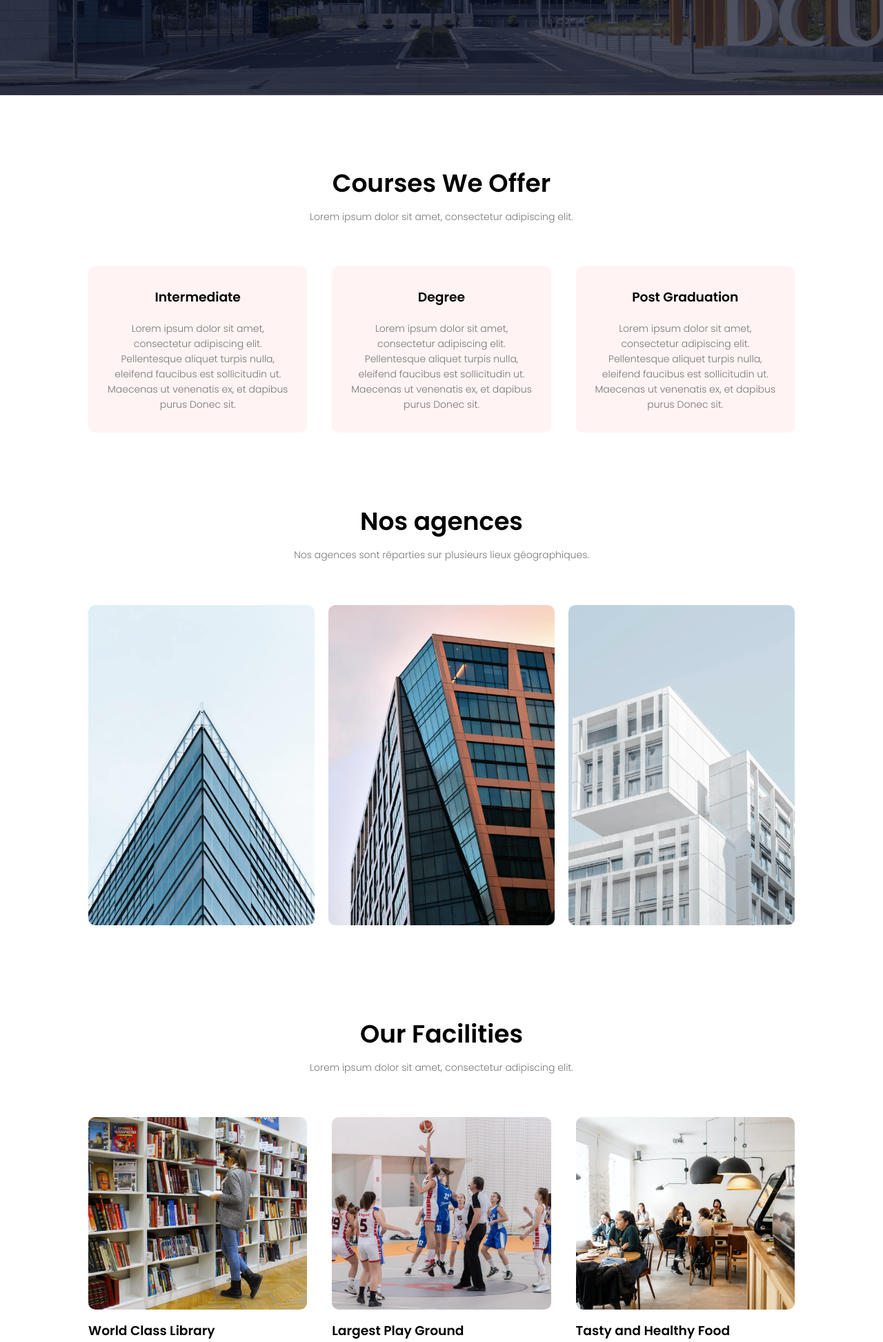
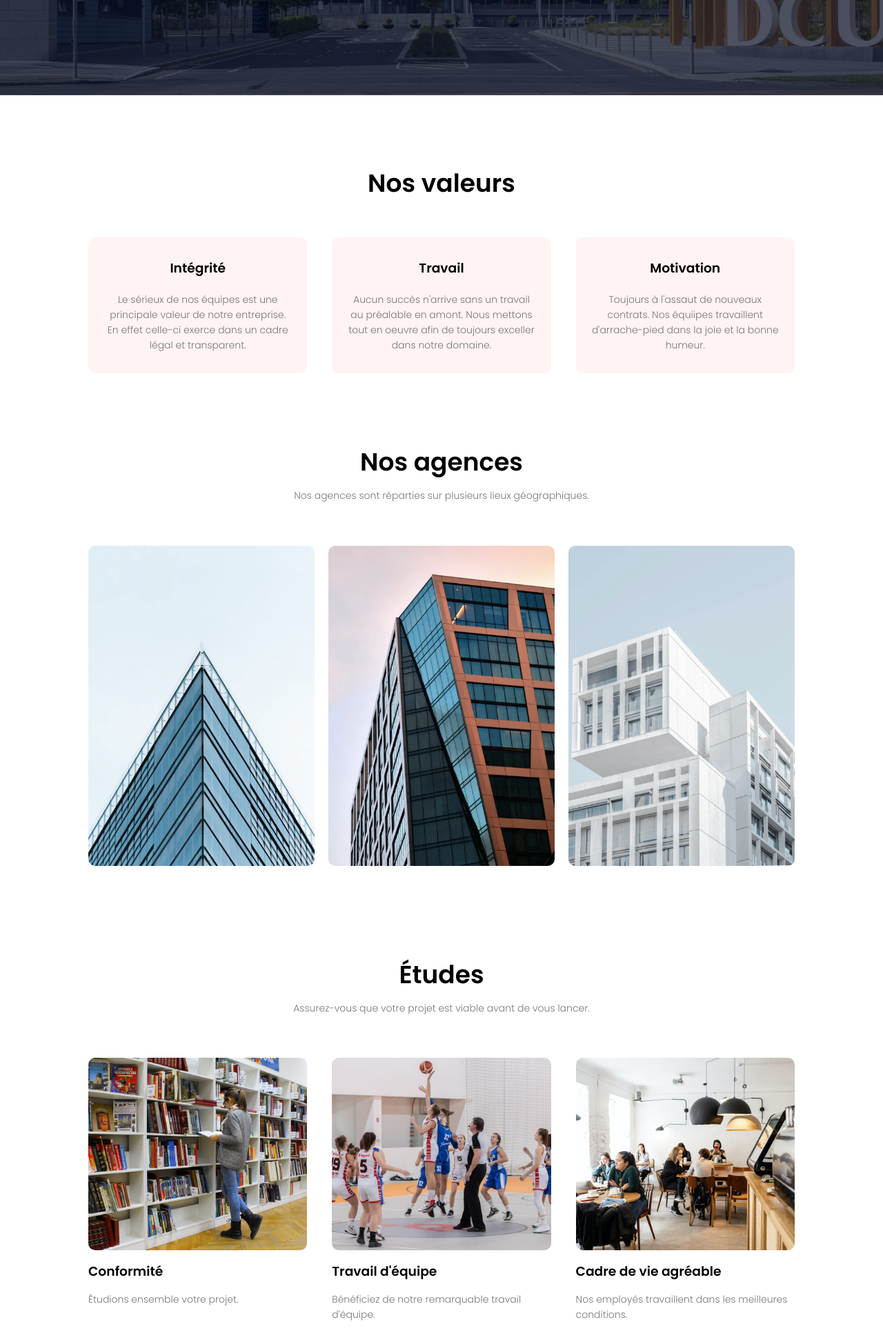
Before and after one commit to hs75012/site-de-maintenance, a PHP site: page /index.html in a window 1280 px wide. Shown: the part 662-2607 px from the top of the page at 69% size. Run offline with PHP 8.4, Linux system fonts and the light colour scheme.

Commit message:
dynamique

```diff
--- a/about.php
+++ b/about.php
@@ -11,6 +11,10 @@
 <body>
 
 <?php include 'includes/header.php'; ?>
+<?php include 'includes/data.php'; ?>
+<?php
+$title = $titleList[5];
+?>
 
 <section class="about-us">
     <div class="row">
--- a/contact.php
+++ b/contact.php
@@ -11,6 +11,8 @@
 <body>
 
 <?php include 'includes/header.php'; ?>
+<?php include 'includes/data.php'; ?>
+<?php $title = $titleList[2]; ?>
 
     <section class="location">
             <iframe src="https://www.google.com/maps/embed?pb=!1m14!1m12!1m3!1d2625.076630709886!2d2.3966722156401055!3d48.856749108776455!2m3!1f0!2f0!3f0!3m2!1i1024!2i768!4f13.1!5e0!3m2!1sfr!2sfr!4v1654654437066!5m2!1sfr!2sfr" width="600" height="450" style="border:0;" allowfullscreen="" loading="lazy" referrerpolicy="no-referrer-when-downgrade"></>" width="720" height="445" frameborder="0" style="border:0" allowfullscreen></iframe>
--- a/includes/header.php
+++ b/includes/header.php
@@ -6,7 +6,7 @@
              <ul>
                 <li><a href="index.html">Notre technicité</a></li>
                 <li><a href="about.php">Nos domaines</a></li>
-                <li><a href="course.php">Nos domaines</a></li>
+                <li><a href="course.php">Nos compétence</a></li>
                 <li><a href="blog.php">Notre entreprise</a></li>
                 <li><a href="contact.php">Contact</a></li>
             </ul>
--- a/index.html
+++ b/index.html
@@ -35,20 +35,19 @@
     </section>
 
     <section class="course">
-        <h1>Courses We Offer</h1>
-        <p>Lorem ipsum dolor sit amet, consectetur adipiscing elit.</p>
+        <h1>Nos valeurs</h1>
         <div class="row">
             <div class="course-col">
-                <h3>Intermediate</h3>
-                <p>Lorem ipsum dolor sit amet, consectetur adipiscing elit. Pellentesque aliquet turpis nulla, eleifend faucibus est sollicitudin ut. Maecenas ut venenatis ex, et dapibus purus Donec sit.</p>
+                <h3>Intégrité</h3>
+                <p>Le sérieux de nos équipes est une principale valeur de notre entreprise. En effet celle-ci exerce dans un cadre légal et transparent.</p>
             </div>
             <div class="course-col">
-                <h3>Degree</h3>
-                <p>Lorem ipsum dolor sit amet, consectetur adipiscing elit. Pellentesque aliquet turpis nulla, eleifend faucibus est sollicitudin ut. Maecenas ut venenatis ex, et dapibus purus Donec sit.</p>
+                <h3>Travail</h3>
+                <p>Aucun succès n'arrive sans un travail au préalable en amont. Nous mettons tout en oeuvre afin de toujours exceller dans notre domaine.</p>
             </div>
             <div class="course-col">
-                <h3>Post Graduation</h3>
-                <p>Lorem ipsum dolor sit amet, consectetur adipiscing elit. Pellentesque aliquet turpis nulla, eleifend faucibus est sollicitudin ut. Maecenas ut venenatis ex, et dapibus purus Donec sit.</p>
+                <h3>Motivation</h3>
+                <p>Toujours à l'assaut de nouveaux contrats. Nos équiipes travaillent d'arrache-pied dans la joie et la bonne humeur.</p>
             </div>
         </div>
     </section>
@@ -80,36 +79,36 @@
     </section>
 
     <section class="facility">
-        <h1>Our Facilities</h1>
-        <p>Lorem ipsum dolor sit amet, consectetur adipiscing elit.</p>
+        <h1>Études</h1>
+        <p>Assurez-vous que votre projet est viable avant de vous lancer.</p>
             <div class="row">
                 <div class="facility-col">
                     <img src="images/library.png">
-                    <h3>World Class Library</h3>
-                    <p>Lorem ipsum dolor sit amet, consectetur adipiscing elit. Pellentesque aliquet turpis nulla.</p>
+                    <h3>Conformité</h3>
+                    <p>Étudions ensemble votre projet.</p>
                 </div>
                 <div class="facility-col">
                     <img src="images/basketball.png">
-                    <h3>Largest Play Ground</h3>
-                    <p>Lorem ipsum dolor sit amet, consectetur adipiscing elit. Pellentesque aliquet turpis nulla.</p>
+                    <h3>Travail d'équipe</h3>
+                    <p>Bénéficiez de notre remarquable travail d'équipe.</p>
                 </div>
                 <div class="facility-col">
                     <img src="images/cafeteria.png">
-                    <h3>Tasty and Healthy Food</h3>
-                    <p>Lorem ipsum dolor sit amet, consectetur adipiscing elit. Pellentesque aliquet turpis nulla.</p>
+                    <h3>Cadre de vie agréable</h3>
+                    <p>Nos employés travaillent dans les meilleures conditions.</p>
                 </div>
             </div>
     </section>
 
     <section class="testimonials">
-        <h1>What Our Student Says</h1>
-        <p>Lorem ipsum dolor sit amet, consectetur adipiscing elit.</p>
+        <h1>Témoignages de nos clients</h1>
+        <p>Examinez ce que nos clients disent.</p>
             <div class="row">
                 <div class="testimonial-col">
                     <img src="images/user1.jpg">
                     <div>
-                        <p>Lorem ipsum dolor sit amet, consectetur adipiscing elit. Pellentesque aliquet turpis nulla, eleifend faucibus est sollicitudin ut. Maecenas ut venenatis ex, et dapibus purus.</p>
-                        <h3>Christine Berkley</h3>
+                        <p>Service réactif, Easy air conditionning a su traiter notre problème dans les plus brefs délais.</p>
+                        <h3>Christine Prijean Jenkins Info</h3>
                         <i class="fa fa-star"></i>
                         <i class="fa fa-star"></i>
                         <i class="fa fa-star"></i>
@@ -120,8 +119,8 @@
                 <div class="testimonial-col">
                     <img src="images/user2.jpg">
                     <div>
-                        <p>Lorem ipsum dolor sit amet, consectetur adipiscing elit. Pellentesque aliquet turpis nulla, eleifend faucibus est sollicitudin ut. Maecenas ut venenatis ex, et dapibus purus.</p>
-                        <h3>David Byer</h3>
+                        <p>Travail de qualité, les contrôles sont faits en toute transparence.</p>
+                        <h3>David Helm Econocom</h3>
                         <i class="fa fa-star"></i>
                         <i class="fa fa-star"></i>
                         <i class="fa fa-star"></i>
@@ -135,14 +134,15 @@
 
 <section class="cta">
 
-       <h1>Enroll For Our Various Online Courses<br>Anywhere From The World</h1>
-        <a href="https://www.youtube.com/c/EasyTutorialsVideo?sub_confirmation=1" class="hero-btn">CONTACT US</a>
+       <h1>N'attendez plus<br>Contactez nous au plus vite</h1>
+        <a href="contact.php" class="hero-btn">CONTACT</a>
 
 </section>
 
 <section class="footer">
-        <h4>About Us</h4>
-        <p>Lorem ipsum dolor sit amet, consectetur adipiscing elit. Pellentesque aliquet turpis nulla, eleifend faucibus est<br>sollicitudin ut. Maecenas ut venenatis ex, et dapibus purus.</p>
+        <h4>Retrouvez-nous sur nos réseaux</h4>
+        <p>Nos équipes sont mobilisées afin de vous offrir les meilleurs services. La satisfaction de notre clientèle est la pierre angulaire de notre projet.
+        Nos agences fournissent un service de qualité à travers les équipes techniques et administratives des différents sites.</p>
         <div class="icons">
             <a href="https://www.youtube.com/c/EasyTutorialsVideo?sub_confirmation=1"><i class="fa fa-facebook"></i></a>
             <a href="https://www.youtube.com/c/EasyTutorialsVideo?sub_confirmation=1"><i class="fa fa-twitter"></i></a>
```
Also changed, not shown: includes/data.php (added, +24 -0 lines), includes/nav.php (+0 -9 lines).
